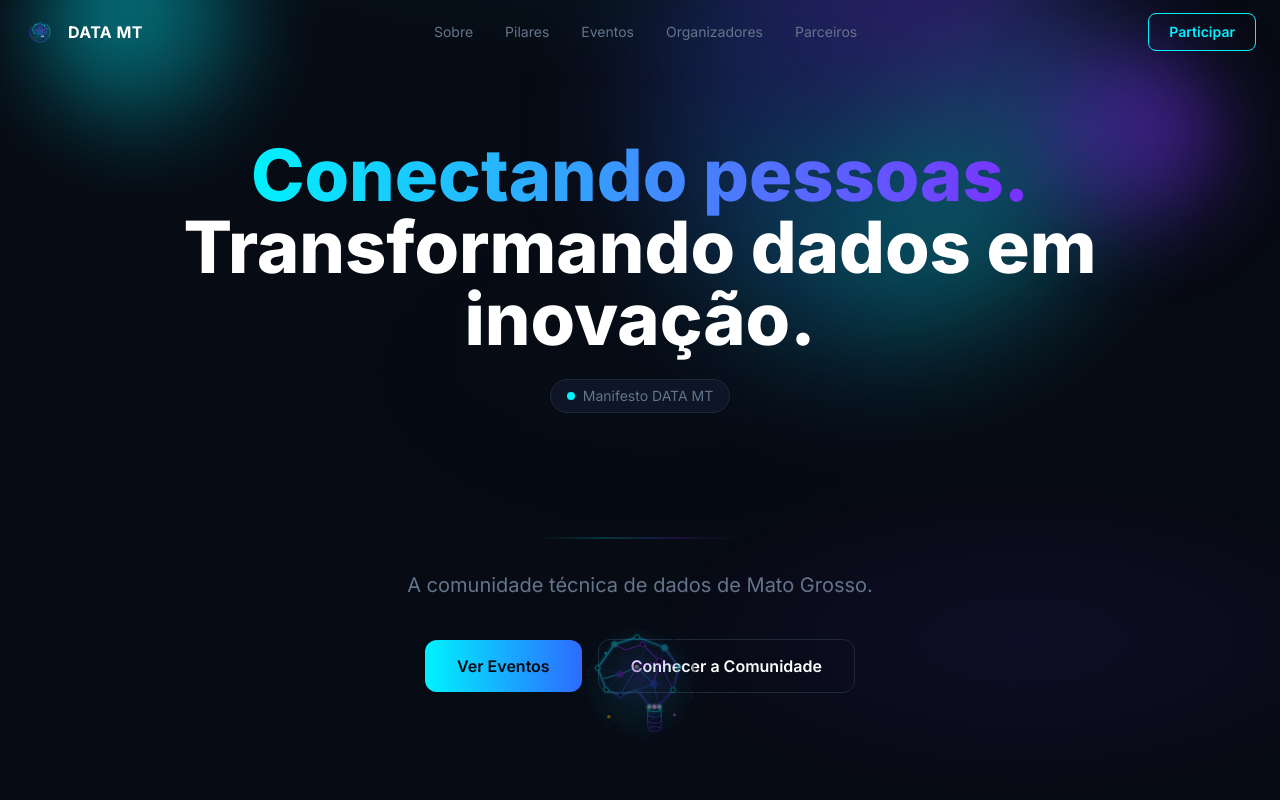
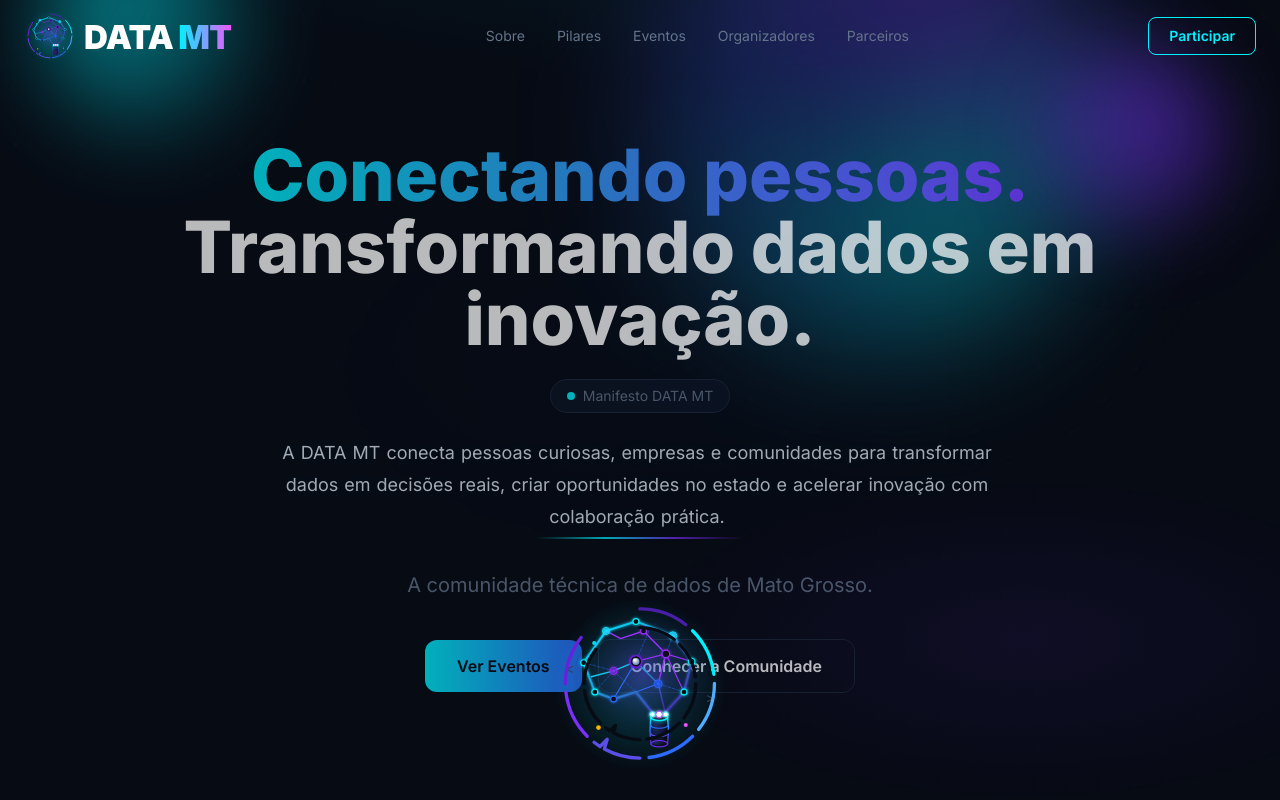
Before and after one commit to datamt-community/datamt-lp, a React (Vite) app: page / in a window 1280 px wide. Shown: the top 800 px of the page. Built offline with nearby package versions, Linux system fonts and the light colour scheme.

Commit message:
correcoes animacoes

```diff
--- a/src/App.jsx
+++ b/src/App.jsx
@@ -14,18 +14,14 @@ import GlobalBrainLinesBackground from './components/GlobalBrainLinesBackground'
 export default function App() {
   const [introFeita, setIntroFeita] = useState(false)
   const heroStageRef = useRef(null)
-  const contentStageRef = useRef(null)
+  const { scrollYProgress: pageScrollProgress } = useScroll()
   const { scrollYProgress: heroStageProgress } = useScroll({
     target: heroStageRef,
     offset: ['start start', 'end end']
   })
-  const { scrollYProgress: contentStageProgress } = useScroll({
-    target: contentStageRef,
-    offset: ['start start', 'end end']
-  })
   const globalProgress = useTransform(
-    [heroStageProgress, contentStageProgress],
-    ([heroProgress, contentProgress]) => (heroProgress >= 0.995 ? contentProgress : 0)
+    [heroStageProgress, pageScrollProgress],
+    ([heroProgress, pageProgress]) => (heroProgress < 0.995 ? 0 : pageProgress)
   )
 
   return (
@@ -44,13 +40,11 @@ export default function App() {
               </div>
             </div>
 
-            <div ref={contentStageRef}>
-              <Pilares pilares={data.pilares} />
-              <Eventos eventos={data.eventos} />
-              <Organizadores organizadores={data.organizadores} />
-              <Parceiros parceiros={data.parceiros} />
-              <Footer site={data.site} nav={data.nav} social={data.social} />
-            </div>
+            <Pilares pilares={data.pilares} />
+            <Eventos eventos={data.eventos} />
+            <Organizadores organizadores={data.organizadores} />
+            <Parceiros parceiros={data.parceiros} />
+            <Footer site={data.site} nav={data.nav} social={data.social} />
           </div>
         </div>
       )}
--- a/src/components/GlobalBrainLinesBackground.jsx
+++ b/src/components/GlobalBrainLinesBackground.jsx
@@ -72,7 +72,7 @@ export default function GlobalBrainLinesBackground({ progress }) {
         viewBox="0 0 1200 900"
         preserveAspectRatio="xMidYMid slice"
         className="h-full w-full"
-        style={{ opacity: useTransform(progress, [0, 0.15, 1], [0.06, 0.18, 0.32]) }}
+        style={{ opacity: useTransform(progress, [0, 0.15, 1], [0.08, 0.22, 0.38]) }}
       >
         <defs>
           <filter id="globalGlow" x="-80%" y="-80%" width="260%" height="260%">
--- a/src/components/Hero.jsx
+++ b/src/components/Hero.jsx
@@ -1,10 +1,7 @@
 import { useRef } from 'react'
-import { motion, useScroll, useTransform } from 'framer-motion'
+import { motion, useTransform, useMotionValue, useSpring } from 'framer-motion'
 import ScrollBrainBackground from './ScrollBrainBackground'
 import DatamtSymbolRingProgress from './DatamtSymbolRingProgress'
-
-const manifestoTexto =
-  'A DATA MT conecta pessoas curiosas, empresas e comunidades para transformar dados em decisões reais, criar oportunidades no estado e acelerar inovação com colaboração prática.'
 
 function ScrollWord({ word, index, total, progress }) {
   const start = 0.12 + (index / total) * 0.68
@@ -28,28 +25,40 @@ const fadeUp = {
 }
 
 export default function Hero({ hero, progress }) {
-  const heroRef = useRef(null)
-  const { scrollYProgress: localScrollYProgress } = useScroll({
-    target: heroRef,
-    offset: ['start start', 'end start']
-  })
-  const scrollYProgress = useTransform(
-    [localScrollYProgress, progress ?? localScrollYProgress],
-    ([localValue, externalValue]) => Math.max(localValue, externalValue)
-  )
+  const sectionRef = useRef(null)
+  const scrollYProgress = progress
+
+  const rawX = useMotionValue(-9999)
+  const rawY = useMotionValue(-9999)
+  const glowX = useSpring(rawX, { stiffness: 80, damping: 20 })
+  const glowY = useSpring(rawY, { stiffness: 80, damping: 20 })
+
+  function onMouseMove(e) {
+    const rect = sectionRef.current?.getBoundingClientRect()
+    if (!rect) return
+    rawX.set(e.clientX - rect.left)
+    rawY.set(e.clientY - rect.top)
+  }
+
+  function onMouseLeave() {
+    rawX.set(-9999)
+    rawY.set(-9999)
+  }
 
   const titleY = useTransform(scrollYProgress, [0, 1], [0, -70])
   const titleOpacity = useTransform(scrollYProgress, [0, 1], [1, 0.72])
   const manifestoGlow = useTransform(scrollYProgress, [0.1, 0.93], [0.2, 1])
-  const manifestoWords = manifestoTexto.split(' ')
+  const manifestoWords = (hero.manifesto ?? '').split(' ')
 
   const manifestoLift = useTransform(scrollYProgress, [0, 1], [0, -16])
   const logoOpacity = useTransform(scrollYProgress, [0.03, 0.2], [0.4, 1])
 
   return (
     <section
-      ref={heroRef}
+      ref={sectionRef}
       id="sobre"
+      onMouseMove={onMouseMove}
+      onMouseLeave={onMouseLeave}
       className="relative min-h-screen flex items-center justify-center overflow-hidden"
       style={{
         backgroundImage: `
@@ -58,6 +67,23 @@ export default function Hero({ hero, progress }) {
         `,
       }}
     >
+      {/* Brilho que segue o mouse */}
+      <motion.div
+        aria-hidden="true"
+        className="pointer-events-none absolute z-10"
+        style={{
+          left: glowX,
+          top: glowY,
+          translateX: '-50%',
+          translateY: '-50%',
+          width: '600px',
+          height: '600px',
+          background: 'radial-gradient(circle, rgba(0,200,255,0.13) 0%, rgba(45,107,255,0.07) 40%, transparent 70%)',
+          borderRadius: '50%',
+          filter: 'blur(8px)',
+        }}
+      />
+
       <motion.div
         aria-hidden="true"
         className="absolute -top-32 left-1/2 h-[30rem] w-[30rem] -translate-x-1/2 rounded-full blur-3xl"
--- a/src/components/Navbar.jsx
+++ b/src/components/Navbar.jsx
@@ -1,45 +1,39 @@
 import { useEffect, useState } from 'react'
-import { motion, AnimatePresence } from 'framer-motion'
 
 export default function Navbar({ nav, site }) {
-  const [visivel, setVisivel] = useState(true)
   const [noTopo, setNoTopo] = useState(true)
-  const [lastY, setLastY] = useState(0)
 
   useEffect(() => {
     function onScroll() {
-      const y = window.scrollY
-      setNoTopo(y < 20)
-      setVisivel(y < lastY || y < 80)
-      setLastY(y)
+      setNoTopo(window.scrollY < 20)
     }
     window.addEventListener('scroll', onScroll, { passive: true })
     return () => window.removeEventListener('scroll', onScroll)
-  }, [lastY])
+  }, [])
 
   return (
-    <AnimatePresence>
-      {visivel && (
-        <motion.header
-          initial={{ y: -80, opacity: 0 }}
-          animate={{ y: 0, opacity: 1 }}
-          exit={{ y: -80, opacity: 0 }}
-          transition={{ duration: 0.3, ease: 'easeInOut' }}
+    <header
       className={`fixed top-0 left-0 right-0 z-40 transition-all duration-300 ${
         noTopo
           ? 'bg-transparent'
           : 'bg-datamt-bg/80 backdrop-blur-md border-b border-datamt-border'
       }`}
     >
-          <div className="max-w-7xl mx-auto px-6 h-16 flex items-center justify-between">
+      <div className="max-w-7xl mx-auto px-6 flex items-center justify-between" style={{ height: '72px' }}>
         {/* Logo */}
-            <a href="#" className="flex items-center gap-3 group">
+        <a href="#" className="group flex items-center gap-2">
           <img
             src="/assets/datamt-simbolo.svg"
+            alt=""
+            style={{ height: '52px', width: '52px', display: 'block' }}
+            className="transition-opacity group-hover:opacity-80"
+          />
+          <img
+            src="/assets/datamt-titulo.svg"
             alt="DATA MT"
-                className="h-8 w-8 transition-transform group-hover:scale-110"
+            style={{ height: '34px', width: 'auto' }}
+            className="transition-opacity group-hover:opacity-80"
           />
-              <span className="font-bold text-white tracking-wide">{site.nome}</span>
         </a>
 
         {/* Links desktop */}
@@ -72,8 +66,6 @@ export default function Navbar({ nav, site }) {
           </svg>
         </button>
       </div>
-        </motion.header>
-      )}
-    </AnimatePresence>
+    </header>
   )
 }
--- a/src/data.json
+++ b/src/data.json
@@ -19,6 +19,7 @@
   "hero": {
     "titulo": "Conectando pessoas.\nTransformando dados em inovação.",
     "subtitulo": "A comunidade técnica de dados de Mato Grosso.",
+    "manifesto": "A DATA MT conecta pessoas curiosas, empresas e comunidades para transformar dados em decisões reais, criar oportunidades no estado e acelerar inovação com colaboração prática.",
     "ctas": [
       { "label": "Ver Eventos",           "href": "#eventos",       "variante": "primario" },
       { "label": "Conhecer a Comunidade", "href": "#organizadores", "variante": "outline"  }
```
Also changed, not shown: public/assets/datamt-simbolo.svg. Lines whose indentation alone changed are shown as unchanged.
